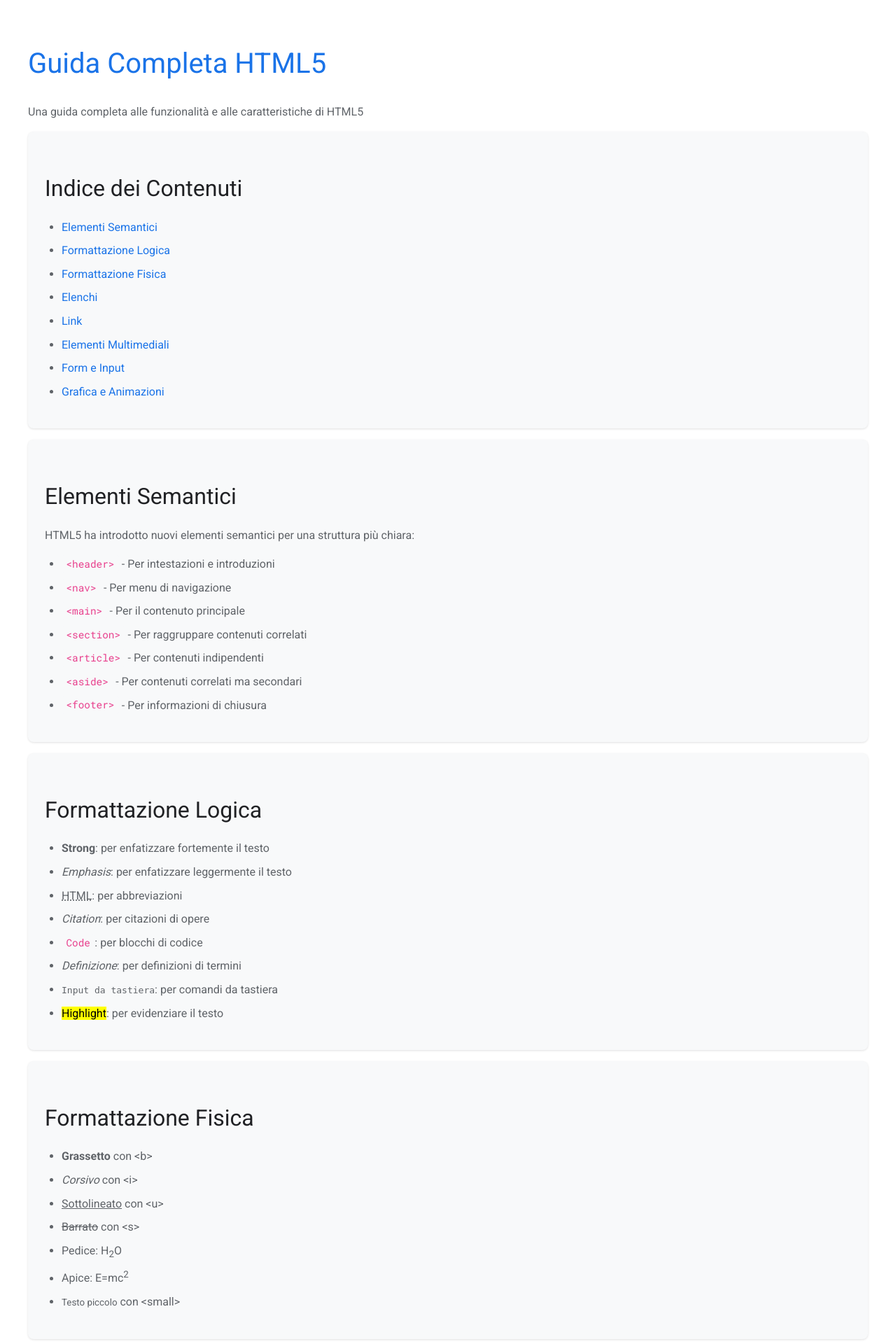
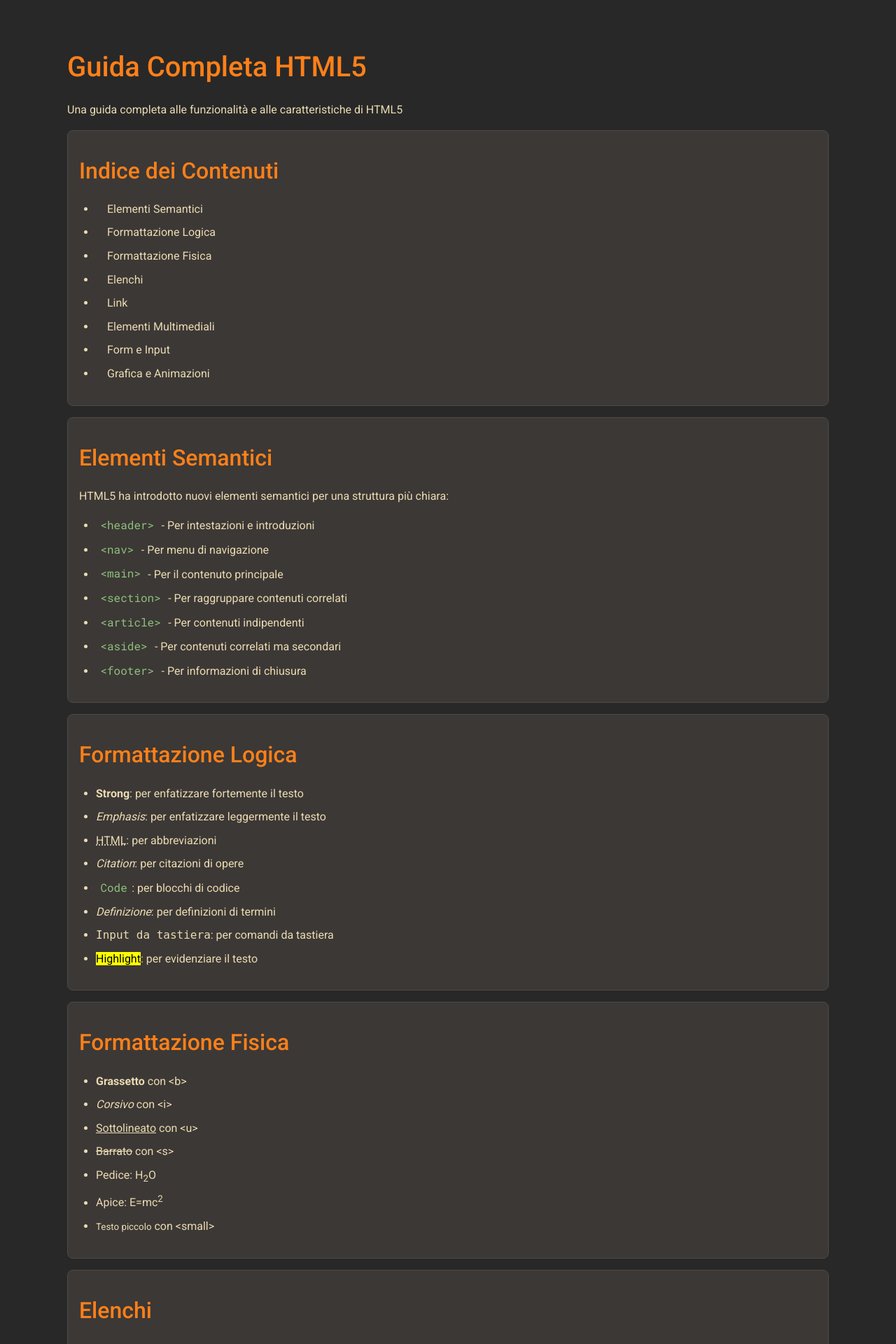
Before and after one commit to MrJoelao/SchoolExercises, a PHP site: page /ripasso-completo.html in a window 1280 px wide. Shown: the top 1920 px of the page at 70% size. Run offline with PHP 8.4, Linux system fonts and the light colour scheme.

Commit message:
Add template files for Esercizi/Template

```diff
--- a/unified-style.css
+++ b/unified-style.css
@@ -1,227 +1,482 @@
 :root {
-    /* Light theme variables */
-    --light-background: #ffffff;
-    --light-surface: #f8f9fa;
-    --light-primary: #1a73e8;
-    --light-secondary: #202124;
-    --light-text: #202124;
-    --light-text-secondary: #5f6368;
-    --light-border: #dadce0;
-    --light-hover: #f1f3f4;
-    --light-shadow: 0 1px 3px rgba(0,0,0,0.12);
+    /* Gruvbox Dark Colors */
+    --gruvbox-bg0: #282828;
+    --gruvbox-bg1: #3c3836;
+    --gruvbox-bg2: #504945;
+    --gruvbox-fg: #ebdbb2;
+    --gruvbox-red: #fb4934;
+    --gruvbox-green: #b8bb26;
+    --gruvbox-yellow: #fabd2f;
+    --gruvbox-orange: #fe8019;
+    --gruvbox-blue: #83a598;
+    --gruvbox-purple: #d3869b;
+    --gruvbox-aqua: #8ec07c;
+    --gruvbox-gray: #928374;
 
-    /* Dark theme variables */
-    --dark-background: #202124;
-    --dark-surface: #292a2d;
-    --dark-primary: #8ab4f8;
-    --dark-secondary: #e8eaed;
-    --dark-text: #e8eaed;
-    --dark-text-secondary: #9aa0a6;
-    --dark-border: #3c4043;
-    --dark-hover: #35363a;
-    --dark-shadow: 0 1px 3px rgba(0,0,0,0.5);
+    /* Gruvbox Light Colors */
+    --gruvbox-light-bg0: #fbf1c7;
+    --gruvbox-light-bg1: #ebdbb2;
+    --gruvbox-light-bg2: #d5c4a1;
+    --gruvbox-light-fg: #3c3836;
+    --gruvbox-light-red: #cc241d;
+    --gruvbox-light-green: #98971a;
+    --gruvbox-light-yellow: #d79921;
+    --gruvbox-light-orange: #d65d0e;
+    --gruvbox-light-blue: #458588;
+    --gruvbox-light-purple: #b16286;
+    --gruvbox-light-aqua: #689d6a;
+    --gruvbox-light-gray: #7c6f64;
+
+    /* Semantic Colors - Default Dark Theme */
+    --primary: var(--gruvbox-orange);
+    --secondary: var(--gruvbox-aqua);
+    --success: var(--gruvbox-green);
+    --danger: var(--gruvbox-red);
+    --warning: var(--gruvbox-yellow);
+    --info: var(--gruvbox-blue);
+    --background: var(--gruvbox-bg0);
+    --background-alt: var(--gruvbox-bg1);
+    --background-hover: var(--gruvbox-bg2);
+    --foreground: var(--gruvbox-fg);
 }
 
-/* Base styles */
+/* Light Theme Override */
+.light-theme {
+    --primary: var(--gruvbox-light-orange);
+    --secondary: var(--gruvbox-light-aqua);
+    --success: var(--gruvbox-light-green);
+    --danger: var(--gruvbox-light-red);
+    --warning: var(--gruvbox-light-yellow);
+    --info: var(--gruvbox-light-blue);
+    --background: var(--gruvbox-light-bg0);
+    --background-alt: var(--gruvbox-light-bg1);
+    --background-hover: var(--gruvbox-light-bg2);
+    --foreground: var(--gruvbox-light-fg);
+}
+
+/* Base Elements */
 body {
-    font-family: 'Roboto', sans-serif;
+    background-color: var(--background);
+    color: var(--foreground);
+    font-family: 'Google Sans', 'Roboto', sans-serif;
     line-height: 1.6;
     margin: 0;
-    padding: 0;
-    transition: background-color 0.3s, color 0.3s;
-}
-
-/* Light theme (default) */
-body {
-    background-color: var(--light-background);
-    color: var(--light-text);
-}
-
-/* Container */
-.container {
-    max-width: 1200px;
-    margin: 0 auto;
-    padding: 2rem;
+    padding: 1rem;
 }
 
 /* Typography */
-h1 {
-    font-size: 2.5rem;
-    font-weight: 400;
-    color: var(--light-primary);
-    margin-bottom: 1.5rem;
-}
-
-h2 {
-    font-size: 2rem;
-    font-weight: 400;
-    color: var(--light-secondary);
-    margin: 2rem 0 1rem;
-}
-
-h3 {
-    font-size: 1.5rem;
-    font-weight: 400;
-    color: var(--light-secondary);
+h1, h2, h3, h4, h5, h6 {
+    color: var(--primary);
+    font-weight: 500;
+    margin: 1rem 0;
 }
 
 p {
-    color: var(--light-text-secondary);
     margin-bottom: 1rem;
+    color: var(--foreground);
 }
 
-/* Cards */
-.card {
-    background-color: var(--light-surface);
-    border-radius: 8px;
-    padding: 1.5rem;
-    margin: 1rem 0;
-    box-shadow: var(--light-shadow);
-    transition: box-shadow 0.3s, transform 0.3s;
+/* Links */
+a {
+    color: var(--info);
+    text-decoration: none;
+    transition: color 0.2s;
 }
 
-.card:hover {
-    box-shadow: 0 4px 6px rgba(0,0,0,0.1);
-    transform: translateY(-2px);
+a:hover {
+    color: var(--secondary);
+    text-decoration: underline;
+}
+
+/* Buttons */
+button, .button {
+    background-color: var(--background-alt);
+    color: var(--foreground);
+    border: 1px solid var(--background-hover);
+    border-radius: 6px;
+    padding: 0.5rem 1rem;
+    cursor: pointer;
+    transition: all 0.2s;
+}
+
+button:hover, .button:hover {
+    background-color: var(--background-hover);
+    border-color: var(--primary);
+}
+
+/* Button Variants */
+.button-primary {
+    background-color: var(--primary);
+    border-color: var(--primary);
+    color: var(--background);
+}
+
+.button-secondary {
+    background-color: var(--secondary);
+    border-color: var(--secondary);
+    color: var(--background);
+}
+
+/* Forms */
+input, select, textarea {
+    background-color: var(--background-alt);
+    border: 1px solid var(--background-hover);
+    color: var(--foreground);
+    padding: 0.5rem;
+    border-radius: 4px;
+    transition: all 0.2s;
+}
+
+input:focus, select:focus, textarea:focus {
+    outline: none;
+    border-color: var(--primary);
+    box-shadow: 0 0 0 2px rgba(254, 128, 25, 0.2);
+}
+
+/* Tables */
+table {
+    width: 100%;
+    border-collapse: collapse;
+    margin: 1rem 0;
+}
+
+th, td {
+    padding: 0.75rem;
+    border: 1px solid var(--background-hover);
+}
+
+th {
+    background-color: var(--background-alt);
+    color: var(--primary);
+}
+
+tr:nth-child(even) {
+    background-color: var(--background-alt);
 }
 
 /* Lists */
 ul, ol {
     padding-left: 1.5rem;
+    margin: 1rem 0;
 }
 
 li {
     margin: 0.5rem 0;
-    color: var(--light-text-secondary);
+    color: var(--foreground);
 }
 
-/* Links */
-a {
-    color: var(--light-primary);
-    text-decoration: none;
-    transition: color 0.3s;
+/* Cards */
+.card {
+    background-color: var(--background-alt);
+    border-radius: 8px;
+    padding: 1rem;
+    margin: 1rem 0;
+    border: 1px solid var(--background-hover);
 }
 
-a:hover {
-    color: #1557b0;
+/* Alerts */
+.alert {
+    padding: 1rem;
+    border-radius: 4px;
+    margin: 1rem 0;
 }
 
-/* Code blocks */
+.alert-success {
+    background-color: rgba(184, 187, 38, 0.2);
+    border: 1px solid var(--success);
+    color: var(--success);
+}
+
+.alert-danger {
+    background-color: rgba(251, 73, 52, 0.2);
+    border: 1px solid var(--danger);
+    color: var(--danger);
+}
+
+/* Code */
 code {
-    background-color: var(--light-surface);
+    background-color: var(--background-alt);
+    color: var(--secondary);
     padding: 0.2rem 0.4rem;
     border-radius: 4px;
     font-family: 'Roboto Mono', monospace;
-    font-size: 0.9em;
-    color: #e83e8c;
 }
 
 pre {
-    background-color: var(--light-surface);
+    background-color: var(--background-alt);
     padding: 1rem;
     border-radius: 8px;
     overflow-x: auto;
-    box-shadow: var(--light-shadow);
+    border: 1px solid var(--background-hover);
 }
 
-/* Buttons */
-.button {
-    display: inline-block;
-    padding: 0.8rem 1.5rem;
-    background-color: var(--light-primary);
-    color: white;
-    border-radius: 4px;
-    border: none;
-    cursor: pointer;
-    transition: background-color 0.3s, box-shadow 0.3s;
+/* Navigation */
+nav {
+    background-color: var(--background-alt);
+    padding: 1rem;
 }
 
-.button:hover {
-    background-color: #1557b0;
-    box-shadow: 0 2px 4px rgba(0,0,0,0.2);
+nav a {
+    color: var(--foreground);
+    margin: 0 1rem;
 }
 
-/* Dark theme */
-@media (prefers-color-scheme: dark) {
-    body {
-        background-color: var(--dark-background);
-        color: var(--dark-text);
+nav a:hover {
+    color: var(--primary);
 }
 
-    h1 {
-        color: var(--dark-primary);
+/* Progress Bar */
+progress {
+    width: 100%;
+    height: 0.5rem;
+    border-radius: 4px;
+    background-color: var(--background-alt);
 }
 
-    h2, h3 {
-        color: var(--dark-secondary);
+progress::-webkit-progress-bar {
+    background-color: var(--background-alt);
+    border-radius: 4px;
 }
 
-    p {
-        color: var(--dark-text-secondary);
+progress::-webkit-progress-value {
+    background-color: var(--primary);
+    border-radius: 4px;
 }
 
-    .card {
-        background-color: var(--dark-surface);
-        box-shadow: var(--dark-shadow);
+/* Badges */
+.badge {
+    display: inline-block;
+    padding: 0.25rem 0.5rem;
+    border-radius: 999px;
+    font-size: 0.875rem;
+    background-color: var(--background-hover);
 }
 
-    code {
-        background-color: var(--dark-surface);
-        color: #ff8a8a;
+/* Tooltips */
+[data-tooltip] {
+    position: relative;
 }
 
-    pre {
-        background-color: var(--dark-surface);
-        box-shadow: var(--dark-shadow);
+[data-tooltip]:after {
+    content: attr(data-tooltip);
+    position: absolute;
+    bottom: 100%;
+    left: 50%;
+    transform: translateX(-50%);
+    background-color: var(--background-hover);
+    color: var(--foreground);
+    padding: 0.5rem;
+    border-radius: 4px;
+    font-size: 0.875rem;
+    white-space: nowrap;
+    opacity: 0;
+    pointer-events: none;
+    transition: opacity 0.2s;
 }
 
-    a {
-        color: var(--dark-primary);
+[data-tooltip]:hover:after {
+    opacity: 1;
 }
 
-    a:hover {
-        color: #aecbfa;
+/* Custom Scrollbar */
+::-webkit-scrollbar {
+    width: 8px;
+    height: 8px;
 }
 
-    li {
-        color: var(--dark-text-secondary);
+::-webkit-scrollbar-track {
+    background: var(--background-alt);
+}
+
+::-webkit-scrollbar-thumb {
+    background: var(--background-hover);
+    border-radius: 4px;
+}
+
+::-webkit-scrollbar-thumb:hover {
+    background: var(--gray);
+}
+
+/* Utilities */
+.text-primary { color: var(--primary); }
+.text-secondary { color: var(--secondary); }
+.text-success { color: var(--success); }
+.text-danger { color: var(--danger); }
+.text-warning { color: var(--warning); }
+.text-info { color: var(--info); }
+
+.bg-primary { background-color: var(--primary); }
+.bg-secondary { background-color: var(--secondary); }
+.bg-success { background-color: var(--success); }
+.bg-danger { background-color: var(--danger); }
+.bg-warning { background-color: var(--warning); }
+.bg-info { background-color: var(--info); }
+
+/* Container e Layout */
+.container {
+    max-width: min(1200px, 90vw);
+    width: 100%;
+    margin: 0 auto;
+    padding: 2rem;
+    box-sizing: border-box;
+}
+
+/* Responsive Typography */
+html {
+    font-size: 16px;
+}
+
+@media (max-width: 1200px) {
+    html {
+        font-size: 15px;
     }
 }
 
-/* Theme toggle button */
-.theme-toggle {
-    position: fixed;
-    bottom: 2rem;
-    right: 2rem;
-    padding: 1rem;
-    border-radius: 50%;
-    background-color: var(--light-primary);
-    color: white;
-    border: none;
-    cursor: pointer;
-    box-shadow: var(--light-shadow);
-    transition: background-color 0.3s, transform 0.3s;
+@media (max-width: 992px) {
+    html {
+        font-size: 14px;
+    }
+    .container {
+        padding: 1.5rem;
+    }
 }
 
-.theme-toggle:hover {
-    transform: scale(1.1);
+@media (max-width: 768px) {
+    html {
+        font-size: 13px;
+    }
+    .container {
+        padding: 1rem;
+        max-width: 95vw;
+    }
 }
 
-/* Responsive design */
+@media (max-width: 480px) {
+    html {
+        font-size: 12px;
+    }
+    .container {
+        padding: 0.8rem;
+        max-width: 98vw;
+    }
+}
+
+/* Responsive Cards */
+.card {
+    width: 100%;
+    max-width: 100%;
+    box-sizing: border-box;
+}
+
+/* Responsive Tables */
 @media (max-width: 768px) {
-    .container {
+    table {
+        display: block;
+        overflow-x: auto;
+        white-space: nowrap;
+    }
+}
+
+/* Responsive Grid */
+.grid {
+    display: grid;
+    grid-template-columns: repeat(auto-fit, minmax(250px, 1fr));
+    gap: 1rem;
+    width: 100%;
+}
+
+/* Responsive Images */
+img {
+    max-width: 100%;
+    height: auto;
+}
+
+/* Responsive Forms */
+input, select, textarea {
+    width: 100%;
+    max-width: 100%;
+    box-sizing: border-box;
+}
+
+/* Responsive Buttons */
+button, .button {
+    padding: clamp(0.5rem, 2vw, 1rem) clamp(1rem, 3vw, 2rem);
+    font-size: clamp(0.875rem, 2vw, 1rem);
+}
+
+/* Responsive Navigation */
+@media (max-width: 768px) {
+    nav {
+        padding: 0.8rem;
+    }
+
+    nav a {
+        margin: 0 0.5rem;
+        font-size: 0.9rem;
+    }
+}
+
+/* Flex Container per layout responsive */
+.flex-container {
+    display: flex;
+    flex-wrap: wrap;
+    gap: 1rem;
+}
+
+.flex-item {
+    flex: 1 1 300px;
+    min-width: 0;
+}
+
+/* Utility classes per spacing responsive */
+.m-responsive {
+    margin: clamp(0.5rem, 2vw, 2rem);
+}
+
+.p-responsive {
+    padding: clamp(0.5rem, 2vw, 2rem);
+}
+
+/* Responsive Typography Sizes */
+h1 { font-size: clamp(1.5rem, 5vw, 2.5rem); }
+h2 { font-size: clamp(1.25rem, 4vw, 2rem); }
+h3 { font-size: clamp(1.1rem, 3vw, 1.75rem); }
+p { font-size: clamp(0.875rem, 2vw, 1rem); }
+
+/* Responsive Modal/Dialog */
+.modal {
+    width: min(90vw, 500px);
+    margin: auto;
+}
+
+/* Responsive Sidebar */
+.sidebar {
+    width: min(300px, 80vw);
+}
+
+/* Utility per nascondere elementi su mobile */
+@media (max-width: 768px) {
+    .hide-mobile {
+        display: none;
+    }
+}
+
+/* Utility per nascondere elementi su desktop */
+@media (min-width: 769px) {
+    .hide-desktop {
+        display: none;
+    }
+}
+
+/* Per contenuti che necessitano di padding specifico */
+.content-section {
+    padding: 2rem;
+    margin-bottom: 2rem;
+}
+
+/* Per sezioni che necessitano di essere centrate */
+.centered-content {
+    max-width: 800px;
+    margin: 0 auto;
     padding: 1rem;
 }
-
-    h1 {
-        font-size: 2rem;
-    }
-
-    h2 {
-        font-size: 1.5rem;
-    }
-
-    h3 {
-        font-size: 1.25rem;
-    }
-}
```
Lines whose indentation alone changed are shown as unchanged.
